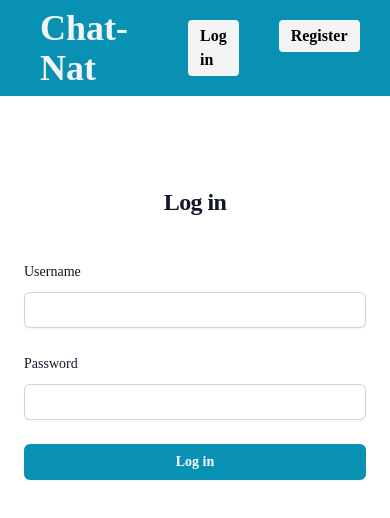
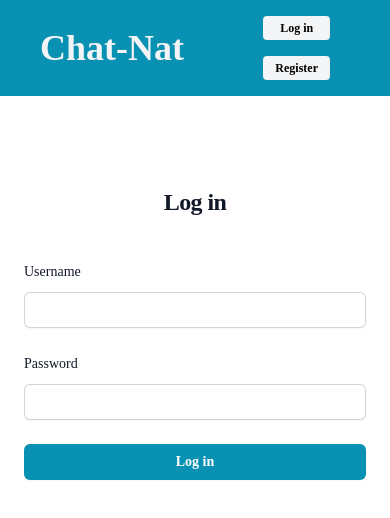
Before and after one commit to Prathu56/e2ee-chat-app, a React (Create React App) app in the folder frontend/: page /login in a window 390 px wide. Shown: the top 518 px of the page. Built offline with nearby package versions, Linux system fonts and the light colour scheme.

Commit message:
Responsive
Made the frontend responsive

```diff
--- a/frontend/src/components/Navbar.js
+++ b/frontend/src/components/Navbar.js
@@ -19,10 +19,10 @@ const Navbar = () => {
 			</div>
 
 			{user && (
-				<div className='flex flex-row items-center px-5'>
-					<span className='text-lg font-semibold text-gray-100 mr-10'>{user.username}</span>
+				<div className='flex flex-col sm:flex-row items-center px-5'>
+					<span className='text-base sm:text-lg font-semibold text-gray-100 mr-10'>{user.username}</span>
 					<button onClick={handleClick}
-						className="justify-center items-center bg-gray-100 border-0 py-1 px-3 focus:outline-none hover:bg-gray-200 rounded text-base my-2 mx-5 font-semibold"
+						className="justify-center text-center bg-gray-100 border-0 py-1 px-3 focus:outline-none hover:bg-gray-200 rounded text-xs sm:text-base my-2 mx-5 font-semibold"
 					>
 						Log out
 					</button>
@@ -30,14 +30,14 @@ const Navbar = () => {
 			)}
 
 			{!user && (
-				<div className='flex px-5'>
+				<div className='flex flex-col sm:flex-row px-5'>
 					<Link to='/login'>
-						<div className="justify-center items-center bg-gray-100 border-0 py-1 px-3 focus:outline-none hover:bg-gray-200 rounded text-base my-2 mx-5 font-semibold">
+						<div className="justify-center text-center bg-gray-100 border-0 py-1 px-3 focus:outline-none hover:bg-gray-200 rounded text-xs sm:text-base my-2 mx-5 font-semibold">
 							Log in
 						</div>
 					</Link>
 					<Link to='/register'>
-						<div className="justify-center items-center bg-gray-100 border-0 py-1 px-3 focus:outline-none hover:bg-gray-200 rounded text-base my-2 mx-5 font-semibold">
+						<div className="justify-center text-center bg-gray-100 border-0 py-1 px-3 focus:outline-none hover:bg-gray-200 rounded text-xs sm:text-base my-2 mx-5 font-semibold">
 							Register
 						</div>
 					</Link>
--- a/frontend/src/pages/Chat.js
+++ b/frontend/src/pages/Chat.js
@@ -15,7 +15,7 @@ const Chat = () => {
 	const [message, setMessage] = useState('');
 	const { fetchChat, messages, fetchError } = useFetchChat();
 	const { user } = useAuthContext();
-	const { sendMessage, error, setError, isLoading, setIsLoading } = useSendMessage();
+	const { sendMessage, error, isLoading } = useSendMessage();
 
 	useEffect(() => {
 		(async () => {
@@ -54,14 +54,15 @@ const Chat = () => {
 
 	return (
 		<>
-			<div className="sticky z-90 bg-cyan-700 mx-auto flex flex-row justify-center p-3 top-16 inset-y-0">
+			<div className="sticky z-90 bg-cyan-700 mx-auto flex flex-row justify-center p-3 top-20 sm:top-16 inset-y-0">
 				<div className="justify-center items-center bg-gray-100 border-0 focus:outline-none rounded text-base px-2 font-semibold text-gray-700 truncate">
 					{unameB}
 				</div>
 			</div>
 
 			<ul className="flex flex-col">
-				{messages.map((message) => {if (message.from === "You") return (
+				{messages.map((message) => {
+					if (message.from === "You") return (
 						<li key={message.at}
 							className='flex flex-col px-3 pt-5 items-end'>
 							<p className="text-gray-100 whitespace-normal py-2 px-3 bg-cyan-600 rounded-lg max-w-xl">
@@ -92,9 +93,15 @@ const Chat = () => {
 				</div>
 			)}
 
+			{error && (
+				<div className="p-4 my-4 text- text-red-800 rounded-lg bg-red-100 m-14 text-center" role="alert">
+					{error}
+				</div>
+			)}
+
 			<div ref={bottomMost} className="p-7 mt-1.5"></div>
 
-			<form className="fixed z-90 bottom-0 bg-cyan-700 mx-auto w-screen flex flex-row items-center px-10 py-3">
+			<form className="fixed z-90 bottom-0 bg-cyan-700 mx-auto w-screen flex flex-row items-center px-3 sm:px-10 py-3">
 				<input
 					id="message"
 					name="message"
```
Also changed, not shown: 1 other file (tests, documents, lock files or other folders). Lines whose indentation alone changed are shown as unchanged.
